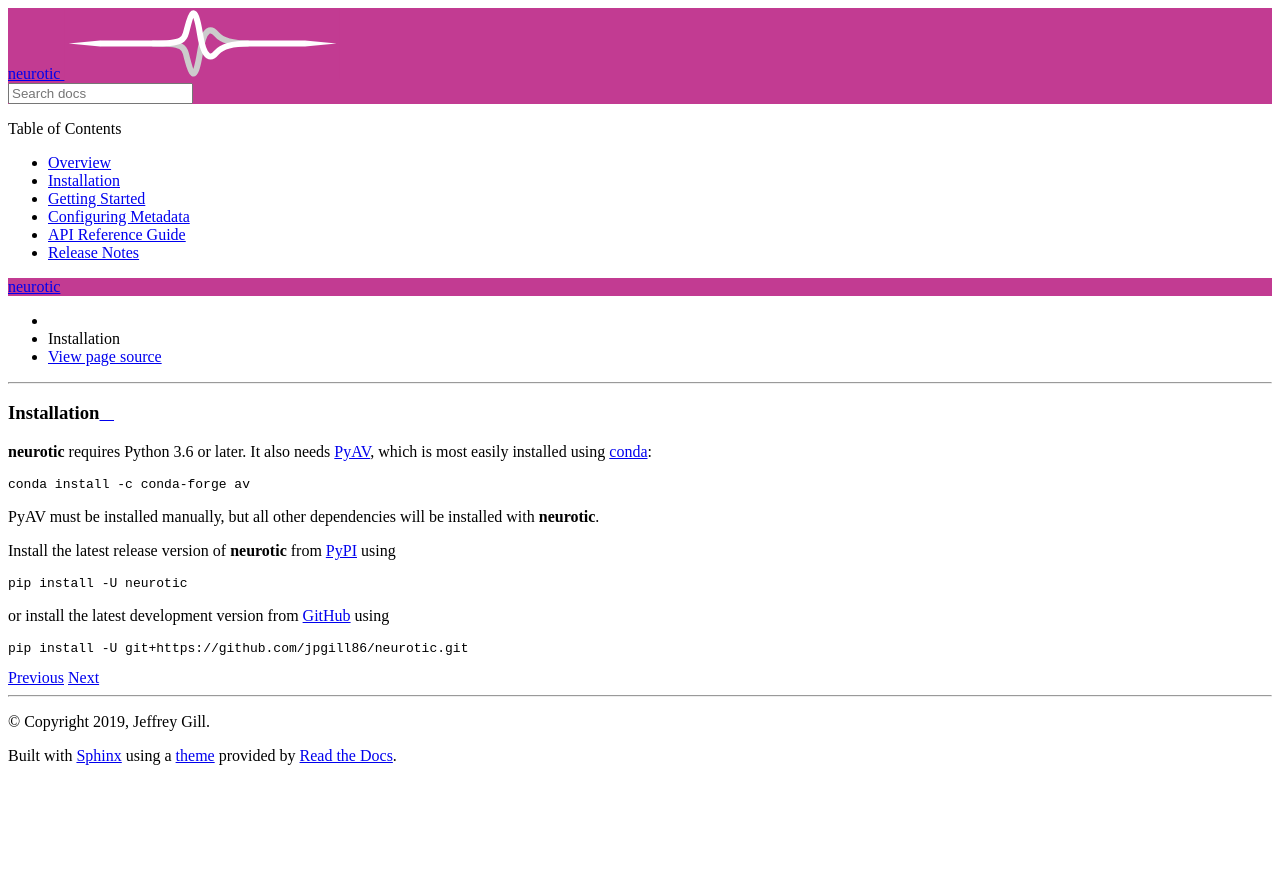
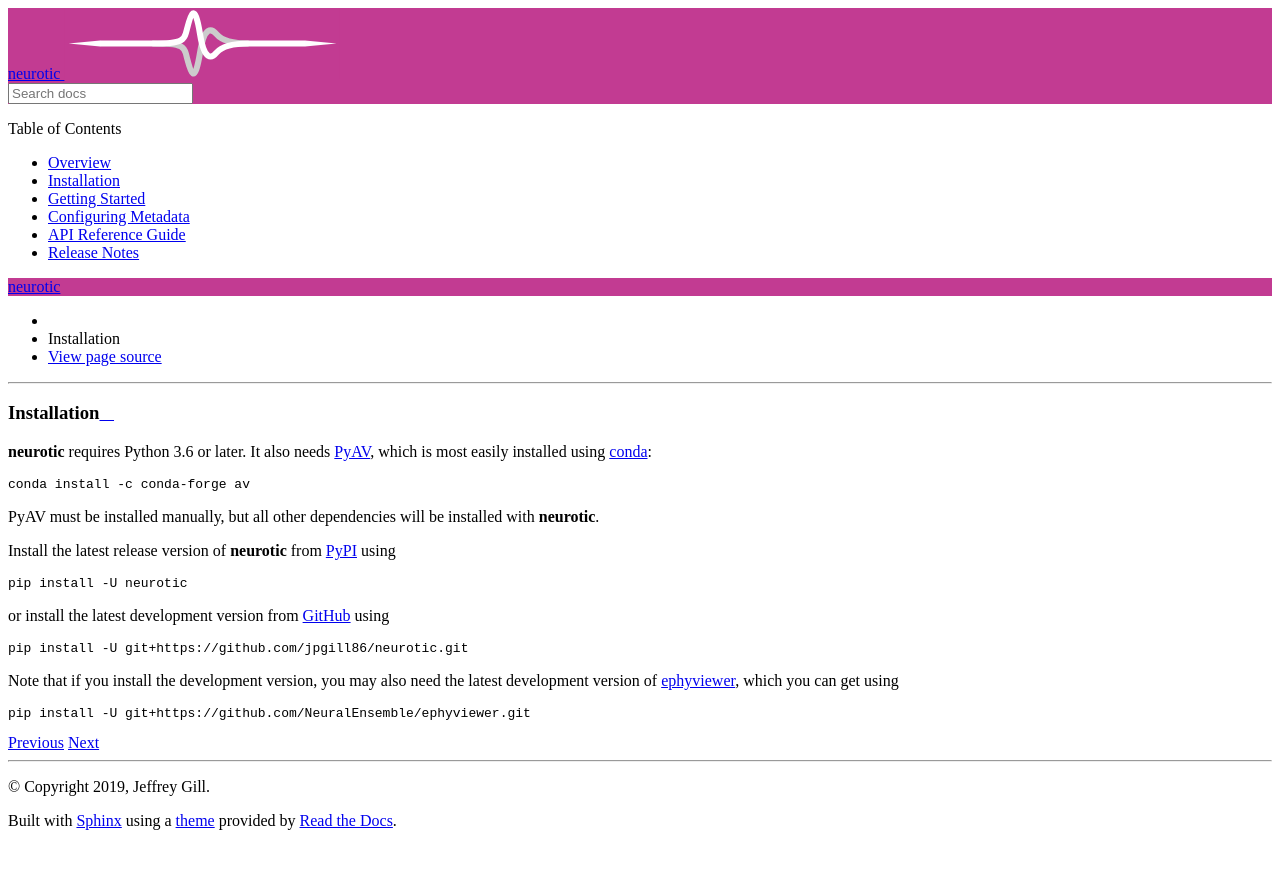
Before and after one commit to jpgill86/neurotic, a Sphinx documentation site: the page built from docs/install.rst, in a window 1280 px wide. Shown: the top 869 px of the page. Built offline with Sphinx 7.4.7 and the Read the Docs theme 2.0.0, drawn with Linux system fonts in a browser that asks for light colours; the version number could not be read and is left out.

Commit message:
Add install instructions for ephyviewer dev

```diff
--- a/README.rst
+++ b/README.rst
@@ -108,6 +108,11 @@ or install the latest development version from GitHub_ using ::
 
     pip install -U git+https://github.com/jpgill86/neurotic.git
 
+Note that if you install the development version, you may also need the latest
+development version of ephyviewer_, which you can get using ::
+
+    pip install -U git+https://github.com/NeuralEnsemble/ephyviewer.git
+
 Getting Started
 ---------------
 
--- a/docs/install.rst
+++ b/docs/install.rst
@@ -19,8 +19,14 @@ or install the latest development version from GitHub_ using ::
 
     pip install -U git+https://github.com/jpgill86/neurotic.git
 
+Note that if you install the development version, you may also need the latest
+development version of ephyviewer_, which you can get using ::
+
+    pip install -U git+https://github.com/NeuralEnsemble/ephyviewer.git
+
 
 .. _conda:          https://docs.conda.io/projects/conda/en/latest/user-guide/install/
+.. _ephyviewer:     https://github.com/NeuralEnsemble/ephyviewer
 .. _GitHub:         https://github.com/jpgill86/neurotic
 .. _PyAV:           https://docs.mikeboers.com/pyav/develop/installation.html
 .. _PyPI:           https://pypi.org/project/neurotic
```
